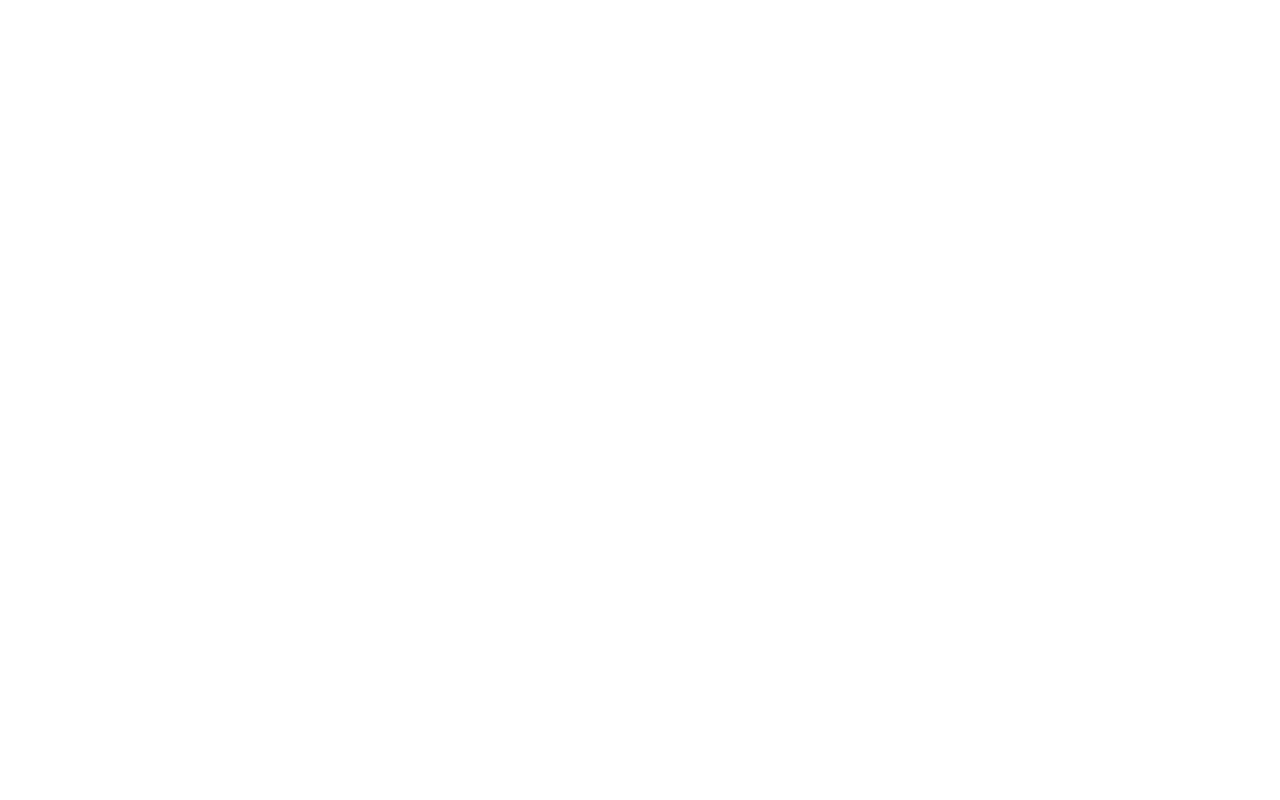
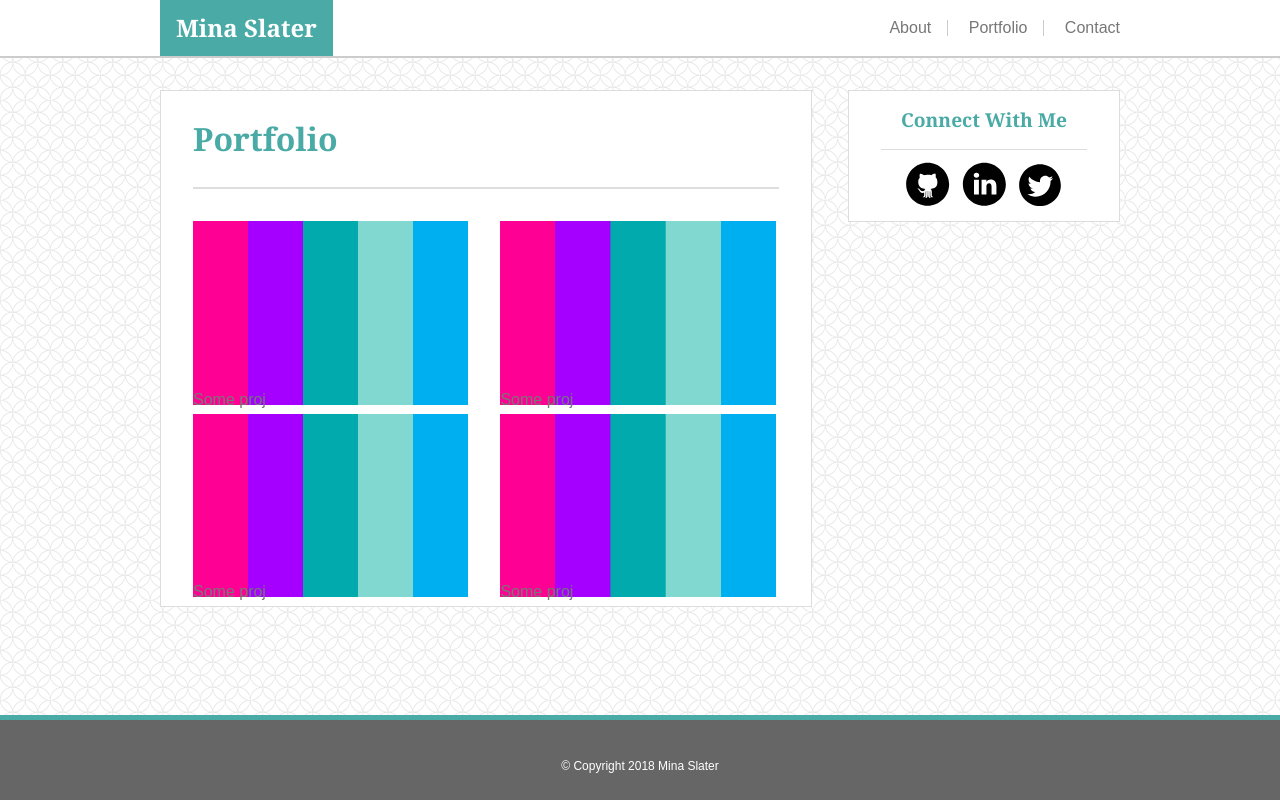
Before and after one commit to minaslater/Basic-Portfolio, a plain HTML site: page portfolio.html in a window 1280 px wide. Drawn offline with Linux system fonts and the light colour scheme.

Commit message:
aligns portfolio proj imgs

```diff
--- a/assets/css/style.css
+++ b/assets/css/style.css
@@ -116,6 +116,29 @@ article {
   border: 1px #dddddd solid;
 }
 
+.portfolio-proj {
+  width: 47%;
+  float: left;
+  position: relative;
+}
+
+.portfolio-proj:nth-child(odd) {
+  padding-right: 1rem;
+}
+
+.portfolio-proj:nth-child(even) {
+  padding-left: 1rem;
+}
+
+.portfolio-img {
+  width: 100%;
+}
+
+.portfolio-proj-name {
+  position: absolute;
+  bottom: 0;
+}
+
 .form-field {
   width: 100%;
   height: 1.3rem;
--- a/portfolio.html
+++ b/portfolio.html
@@ -0,0 +1,63 @@
+<!DOCTYPE html>
+<html>
+  <head>
+    <title>Portfolio</title>
+    <link rel="stylesheet" type="text/css" href="assets/css/reset.css" />
+    <link rel="stylesheet" type="text/css" href="assets/css/style.css" />
+  </head>
+  <body>
+    <header>
+      <div class="content-container">
+        <!-- name tab -->
+        <h1>Mina Slater</h1>
+        <!-- nav list -->
+        <nav>
+          <ul class="navigation">
+            <li><a href="index.html">About</a></li>
+            <li><a href="portfolio.html">Portfolio</a></li>
+            <li><a href="contact.html">Contact</a></li>
+          </ul>
+        </nav>
+      </div>
+    </header>
+    <main class="content-container">
+      <article>
+        <!-- section title -->
+        <h2 class="article-title">Portfolio</h2>
+        <!-- content -->
+        <div class="article-content">
+          <div class="portfolio-proj">
+            <img class="portfolio-img" src="assets/images/color-placeholder.png" />
+            <p class="portfolio-proj-name">Some proj</p>
+          </div>
+          <div class="portfolio-proj">
+            <img class="portfolio-img" src="assets/images/color-placeholder.png" />
+            <p class="portfolio-proj-name">Some proj</p>
+          </div>
+          <div class="portfolio-proj">
+            <img class="portfolio-img" src="assets/images/color-placeholder.png" />
+            <p class="portfolio-proj-name">Some proj</p>
+          </div>
+          <div class="portfolio-proj">
+            <img class="portfolio-img" src="assets/images/color-placeholder.png" />
+            <p class="portfolio-proj-name">Some proj</p>
+          </div>
+        </div>
+      </article>
+      <aside>
+        <!-- connect with me -->
+        <h3>Connect With Me</h3>
+        <!-- social media icons -->
+        <ul class="social">
+          <li><a href="https://github.com/minaslater/" target="_blank"><img class="social-icon" src="assets/images/github_logo.svg" alt="github logo" /></a></li>
+          <li><a href="https://www.linkedin.com/in/minayslater/" target="_blank"><img class="social-icon" src="assets/images/linkedin_logo.svg" alt="linkedin logo" /></a></li>
+          <li><a href="https://twitter.com/Minar528" target="_blank"><img class="social-icon" src="assets/images/twitter_logo.svg" alt="twitter logo" /></a></li>
+        </ul>
+      </aside>
+    </main>
+    <footer>
+      <!-- copyright -->
+      <p>&copy Copyright 2018 Mina Slater</p>
+    </footer>
+  </body>
+</html>
```
Also changed, not shown: contact.html (+1 -1 lines), assets/images/color-placeholder.png (added).
